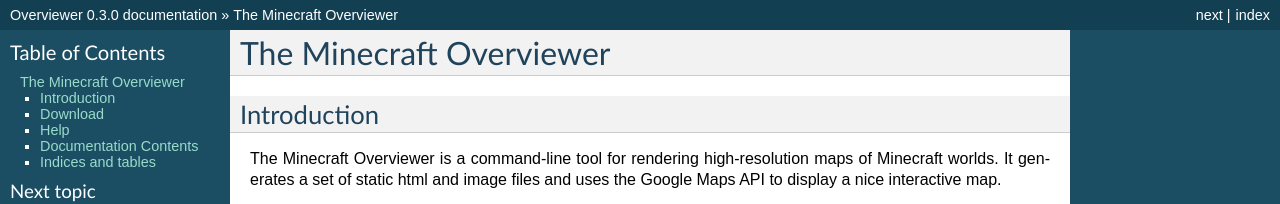
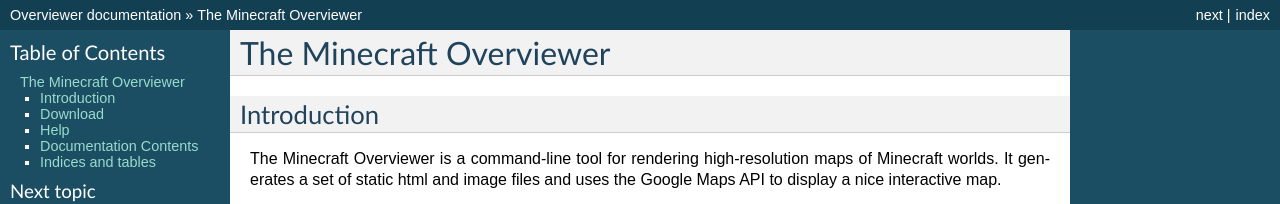
Before and after one commit to overviewer/Minecraft-Overviewer, a Sphinx documentation site: the page built from docs/index.rst, in a window 1280 px wide and 900 px high. Shown: the top 204 px of the window. Built offline with Sphinx 7.4.7, drawn with Linux system fonts in a browser that asks for light colours; the version number could not be read and is left out; some of the changed text lies outside the part shown.

Commit message:
changed docs version to match git version

```diff
--- a/docs/conf.py
+++ b/docs/conf.py
@@ -16,7 +16,8 @@
 # If extensions (or modules to document with autodoc) are in another directory,
 # add these directories to sys.path here. If the directory is relative to the
 # documentation root, use os.path.abspath to make it absolute, like shown here.
-#sys.path.insert(0, os.path.abspath('.'))
+sys.path.insert(0, os.path.abspath('..'))
+from overviewer_core import util
 
 # -- General configuration -----------------------------------------------------
 
@@ -48,9 +49,9 @@
 # built documents.
 #
 # The short X.Y version.
-version = '0.3'
+version = util.findGitVersion()
 # The full version, including alpha/beta/rc tags.
-release = '0.3.0'
+release = version
 
 # The language for content autogenerated by Sphinx. Refer to documentation
 # for a list of supported languages.
```
